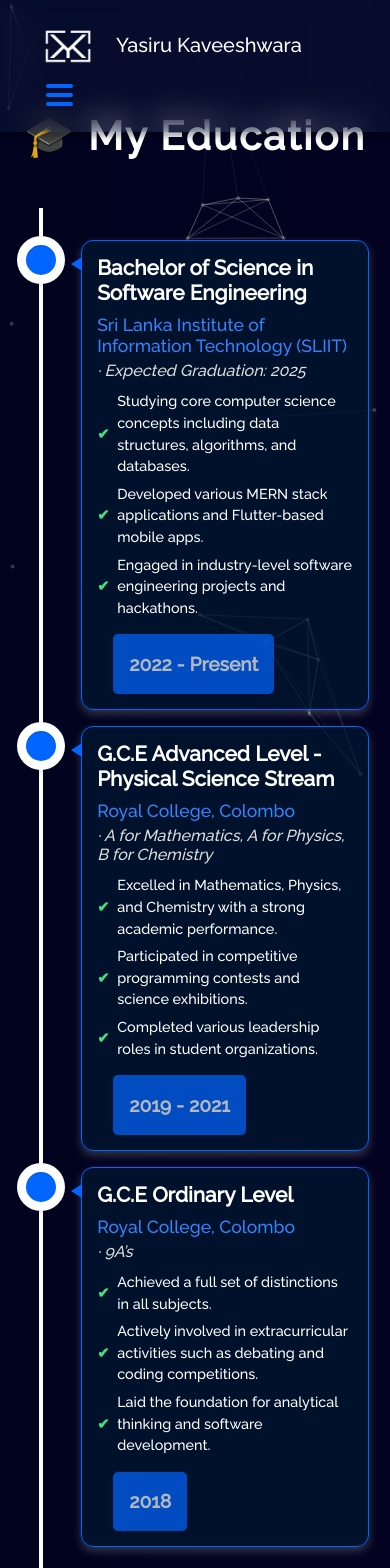
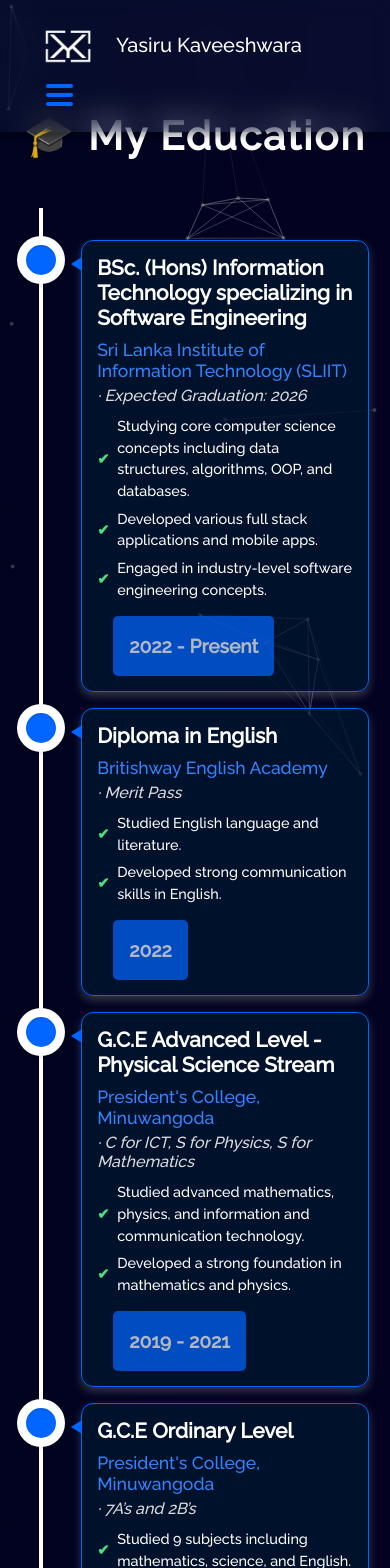
Before and after one commit to YasiruKaveeshwara/Portfolio, a React (Create React App) app: page /education in a window 390 px wide. Shown: the top 1568 px of the page. Built offline with nearby package versions, Linux system fonts and the light colour scheme.

Commit message:
finishing final adjustments

```diff
--- a/public/resources/education.json
+++ b/public/resources/education.json
@@ -1,37 +1,48 @@
 {
   "education": [
     {
-      "degree": "Bachelor of Science in Software Engineering",
+      "degree": "BSc. (Hons) Information Technology specializing in Software Engineering",
       "institution": "Sri Lanka Institute of Information Technology (SLIIT)",
       "year": "2022 - Present",
-      "grade": "Expected Graduation: 2025",
+      "grade": "Expected Graduation: 2026",
       "description": [
-        "Studying core computer science concepts including data structures, algorithms, and databases.",
-        "Developed various MERN stack applications and Flutter-based mobile apps.",
-        "Engaged in industry-level software engineering projects and hackathons."
+        "Studying core computer science concepts including data structures, algorithms, OOP, and databases.",
+        "Developed various full stack applications and  mobile apps.",
+        "Engaged in industry-level software engineering concepts."
       ]
     },
     {
+      "degree": "Diploma in English",
+      "institution": "Britishway English Academy",
+      "year": "2022",
+      "grade": "Merit Pass",
+      "description": ["Studied English language and literature.", "Developed strong communication skills in English."]
+    },
+
+    {
       "degree": "G.C.E Advanced Level - Physical Science Stream",
-      "institution": "Royal College, Colombo",
+      "institution": "President's College, Minuwangoda",
       "year": "2019 - 2021",
-      "grade": "A for Mathematics, A for Physics, B for Chemistry",
+      "grade": "C for ICT, S for Physics, S for Mathematics",
+
       "description": [
-        "Excelled in Mathematics, Physics, and Chemistry with a strong academic performance.",
-        "Participated in competitive programming contests and science exhibitions.",
-        "Completed various leadership roles in student organizations."
+        "Studied advanced mathematics, physics, and information and communication technology.",
+        "Developed a strong foundation in mathematics and physics."
       ]
     },
     {
       "degree": "G.C.E Ordinary Level",
-      "institution": "Royal College, Colombo",
-      "year": "2018",
-      "grade": "9A’s",
-      "description": [
-        "Achieved a full set of distinctions in all subjects.",
-        "Actively involved in extracurricular activities such as debating and coding competitions.",
-        "Laid the foundation for analytical thinking and software development."
-      ]
+      "institution": "President's College, Minuwangoda",
+      "year": "2013 - 2018",
+      "grade": "7A’s and 2B’s",
+      "description": ["Studied 9 subjects including mathematics, science, and English.", "Developed a strong knowledge in all subjects."]
+    },
+    {
+      "institution": "Gothami junior school, Gampaha",
+      "year": "2008 - 2012",
+      "grade": "Passed",
+      "description": ["Studied primary and secondary education."]
+
     }
   ]
 }
--- a/src/Styles/ProjectDetails.css
+++ b/src/Styles/ProjectDetails.css
@@ -68,8 +68,6 @@
     padding: 0.4rem;
   }
 }
-
-
 
 .project-image:hover {
   transform: scale(1.05);
@@ -142,6 +140,11 @@
     font-size: 2.2rem;
   }
 
+  .project-content {
+    padding-top: 1rem;
+    padding-left: 0;
+    padding-right: 0;
+  }
   .project-description {
     font-size: 1.1rem;
   }
@@ -151,3 +154,10 @@
     padding: 8px 15px;
   }
 }
+
+@media only screen and (max-width: 576px) {
+  .project-details-container {
+    padding-left: 0.5rem;
+    padding-right: 0.5rem;
+  }
+}
--- a/src/pages/Home.jsx
+++ b/src/pages/Home.jsx
@@ -79,8 +79,8 @@
                     <br />I specialize in <b className='blue'> Full-Stack Development </b> and love building new technologies.
                     <br />
                     <br />I am proficient in
-                    <b className='blue'> JavaScript, </b> as well as have knowledge in programming languages such as Python, Java, C++, and
-                    <b className='blue'> Solidity.</b>
+                    <b className='blue'> JavaScript, </b> as well as have knowledge in programming languages such as Python, C, C++, and
+                    <b className='blue'> Java.</b>
                     <br />
                     <br />I work with
                     <b className='blue'> Node.js, MongoDB,</b> and
```
Also changed, not shown: public/resources/miniProjects.json (+19 -11 lines), public/resources/projects.json (+0 -13 lines), src/components/ProjectCard.jsx (+13 -15 lines), src/pages/ProjectDetails.jsx (+24 -17 lines).
